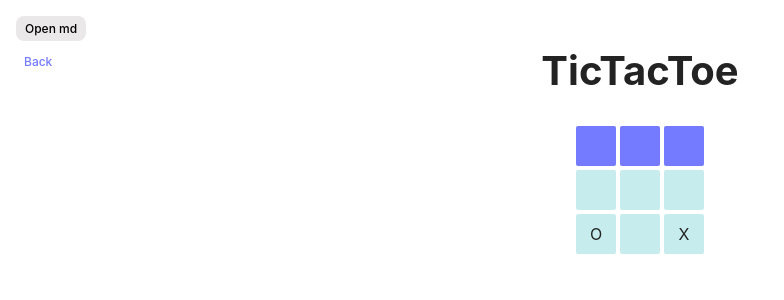
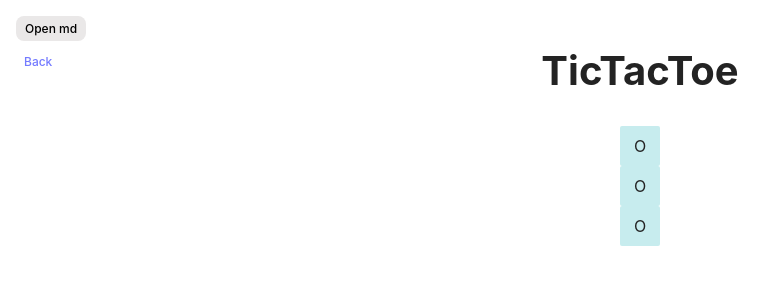
Before and after one commit to Melvynx/nextreact-typescript, a React (Vite) app: page /1-components-ts/exercise in a window 1280 px wide. Shown: the top 300 px of the page, without its empty margins (0-784 px from the left). Built offline with nearby package versions, Linux system fonts and the light colour scheme.

Commit message:
fix exercices

```diff
--- a/src/exercices/1.tsx
+++ b/src/exercices/1.tsx
@@ -1,64 +1,29 @@
+/* eslint-disable @typescript-eslint/ban-ts-comment */
+/* eslint-disable @typescript-eslint/prefer-ts-expect-error */
 import clsx from 'clsx';
-import { ComponentPropsWithoutRef } from 'react';
 
-type SquareProps = {
-  isWinningSquare?: boolean;
-} & ComponentPropsWithoutRef<'button'>;
+// 🦁 Supprime ce commentaire et définit correctement les types pour ce composant
+type SquareProps = any;
 
-const Square = ({ isWinningSquare, children, ...props }: SquareProps) => {
+const Square = (props: SquareProps) => {
+  // 🦁 Remplace ça par les props définit en haut
   return (
     <button
       className={clsx('square', {
-        'winning-square': isWinningSquare,
+        'winning-square': false, // 🦁 Remplace ça par la prop isWinningSquare
       })}
-      {...props}
     >
-      {children}
+      O {/* 🦁 Remplace ça par la prop children */}
     </button>
   );
 };
 
-type SquareValue = 'O' | 'X' | null;
-
-type BoardProps = {
-  squares: SquareValue[];
-  winningSquares?: number[];
-  onClick?: (index: number) => void;
-};
-
-const Board = ({ squares, onClick, winningSquares }: BoardProps) => {
-  return (
-    <div className="game-board">
-      {squares.map((square, i) => (
-        <Square
-          onClick={() => onClick?.(i)}
-          key={`square-${i}`}
-          isWinningSquare={winningSquares?.includes(i)}
-        >
-          {square}
-        </Square>
-      ))}
-    </div>
-  );
-};
-
-const getDefaultSquares = (): SquareValue[] => [
-  null,
-  null,
-  null,
-  null,
-  null,
-  null,
-  'O',
-  null,
-  'X',
-];
-
 const Game = () => {
-  const squares = getDefaultSquares();
   return (
     <div className="game">
-      <Board squares={squares} winningSquares={[0, 1, 2]} />
+      <Square isWinningSquare={true}>X</Square>
+      <Square isWinningSquare={false}>X</Square>
+      <Square isWinningSquare={true}>O</Square>
     </div>
   );
 };
--- a/src/exercices/3.tsx
+++ b/src/exercices/3.tsx
@@ -14,15 +14,11 @@ type UserNameFormProps = {
   onUserNamesSubmitted: (userNames: NonNullableUserNames) => void;
 };
 
-type UseUserNamesFormReturnType = {
-  userXRef: React.RefObject<HTMLInputElement>;
-  userORef: React.RefObject<HTMLInputElement>;
-  onSubmit: (event: React.FormEvent<HTMLFormElement>) => void;
-};
+// 🦁 Créer un hooks `useUserNamesForm` et déplace toute la logique de notre
+// composant `UserNameForm` dans ce hooks.
 
-const useUserNamesForm = (
-  onUserNamesSubmitted: (userNames: NonNullableUserNames) => void
-): UseUserNamesFormReturnType => {
+const UserNameForm = ({ onUserNamesSubmitted }: UserNameFormProps) => {
+  // 🦁 Déplace la logique de ce composant dans le hooks `useUserNamesForm`
   const userXRef = useRef<HTMLInputElement>(null);
   const userORef = useRef<HTMLInputElement>(null);
 
@@ -30,28 +26,12 @@ const useUserNamesForm = (
     event.preventDefault();
     const userX = userXRef.current?.value;
     const userO = userORef.current?.value;
-
     if (!userX || !userO) {
-      return;
-    }
-
-    if (userX === userO) {
-      alert('Usernames must be different');
       return;
     }
 
     onUserNamesSubmitted({ X: userX, O: userO });
   };
-
-  return {
-    userXRef,
-    userORef,
-    onSubmit,
-  };
-};
-
-const UserNameForm = ({ onUserNamesSubmitted }: UserNameFormProps) => {
-  const { userXRef, userORef, onSubmit } = useUserNamesForm(onUserNamesSubmitted);
 
   return (
     <form onClick={onSubmit} className="vertical-stack">
@@ -65,15 +45,8 @@ const UserNameForm = ({ onUserNamesSubmitted }: UserNameFormProps) => {
   );
 };
 
-type UseGameOutput = {
-  squares: SquareValue[];
-  userNames: UserNames;
-  status: string;
-  setUserNames: (userNames: UserNames) => void;
-};
-
-const useGame = (): UseGameOutput => {
-  const [squares] = useState(getDefaultSquares());
+const Game = () => {
+  const [squares] = useState<SquareValue[]>(() => getDefaultSquares());
   const [userNames, setUserNames] = useState<UserNames>({
     X: 'Player X',
     O: 'Player O',
@@ -81,23 +54,10 @@ const useGame = (): UseGameOutput => {
 
   const nextValue = calculateNextValue(squares);
 
-  const status = calculateStatus(
-    squares,
-    `${userNames[nextValue]}'s turn (${nextValue})`
-  );
+  const xUserName = userNames.X;
+  const oUserName = userNames.O;
 
-  return {
-    squares,
-    setUserNames,
-    userNames,
-    status,
-  };
-};
-
-const Game = () => {
-  const { squares, setUserNames, userNames, status } = useGame();
-
-  if (!userNames.X || !userNames.O) {
+  if (!xUserName || !oUserName) {
     return (
       <UserNameForm
         onUserNamesSubmitted={(userNames) => {
@@ -107,13 +67,18 @@ const Game = () => {
     );
   }
 
+  const status = calculateStatus(
+    squares,
+    `${userNames[nextValue]}'s turn (${nextValue})`
+  );
+
   return (
     <div className="game">
       <GameInfo
         status={status}
         userNames={{
-          X: userNames.X,
-          O: userNames.O,
+          X: xUserName,
+          O: oUserName,
         }}
       />
       <Board squares={squares} />
```
